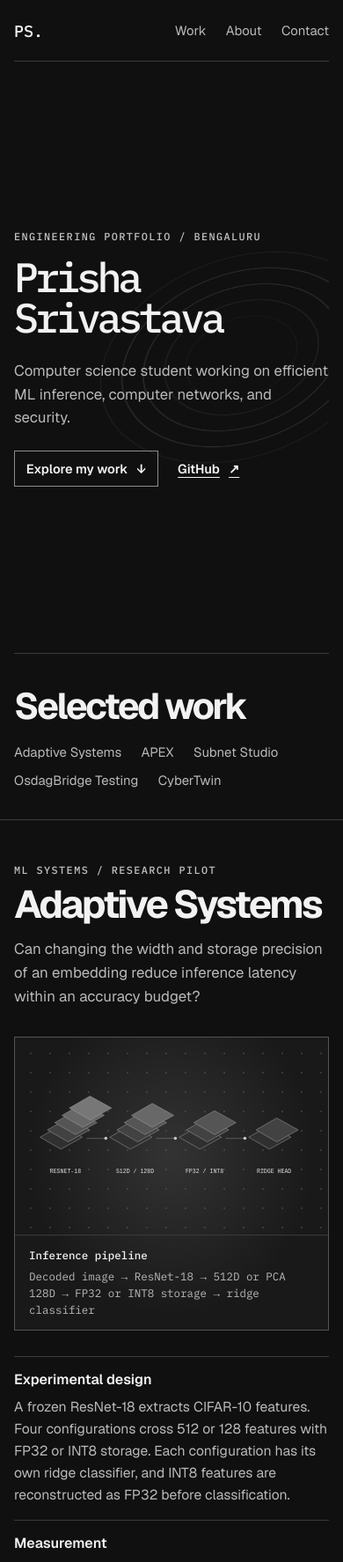
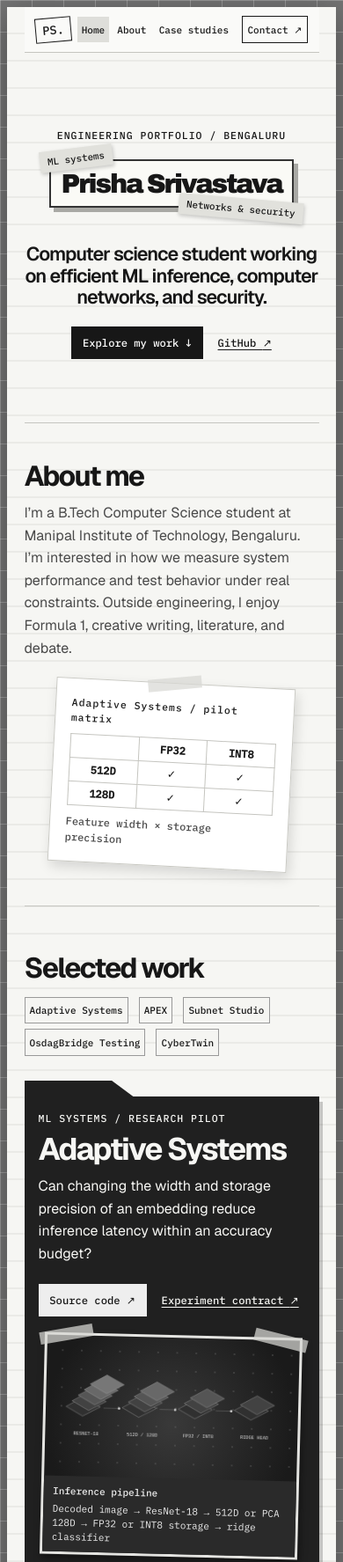
Before and after one commit to srivastavaprisha29-ops/portfolio1, a plain HTML site: page index.html in a window 390 px wide. Shown: the top 1775 px of the page at 88% size. Drawn offline with nearby package versions, Linux system fonts and the light colour scheme.

Commit message:
Restyle portfolio as a grayscale engineering notebook

```diff
--- a/index.html
+++ b/index.html
@@ -4,31 +4,52 @@
   <meta charset="utf-8">
   <meta name="viewport" content="width=device-width, initial-scale=1">
   <meta name="description" content="Prisha Srivastava's engineering portfolio in ML systems, networking, and cybersecurity.">
-  <meta name="theme-color" content="#101010">
+  <meta name="theme-color" content="#eeeeeb">
   <title>Prisha Srivastava | Engineering Portfolio</title>
   <link rel="preconnect" href="https://fonts.googleapis.com">
   <link rel="preconnect" href="https://fonts.gstatic.com" crossorigin>
-  <link href="https://fonts.googleapis.com/css2?family=Geist:wght@400;500;600;700&amp;family=IBM+Plex+Mono:wght@400;500&amp;display=swap" rel="stylesheet">
-  <link rel="stylesheet" href="styles.css?v=motion">
-  <script src="motion.js" defer></script>
+  <link href="https://fonts.googleapis.com/css2?family=Archivo+Black&amp;family=Geist:wght@400;500;600;700&amp;family=IBM+Plex+Mono:wght@400;500&amp;display=swap" rel="stylesheet">
+  <link rel="stylesheet" href="styles.css?v=notebook">
+  <script src="motion.js?v=notebook" defer></script>
 </head>
 <body id="top">
   <a class="skip" href="#main">Skip to content</a>
   <header class="site-header wrap">
     <a class="mark" href="#top" aria-label="Prisha Srivastava, back to top">PS.</a>
     <nav aria-label="Main navigation">
-      <a href="#work">Work</a><a href="#about">About</a><a href="#contact">Contact</a>
+      <a class="home-link" href="#top">Home</a><a href="#about">About</a><a href="#work">Case studies</a><a class="contact-link" href="#contact">Contact ↗</a>
     </nav>
   </header>
   <main id="main">
     <section class="hero wrap" aria-labelledby="name">
-      <div class="hero-art" aria-hidden="true"></div>
       <div class="hero-content">
         <p class="label">ENGINEERING PORTFOLIO / BENGALURU</p>
-        <h1 id="name" aria-label="Prisha Srivastava"><span class="typed" aria-hidden="true"><span>Prisha</span><span>Srivastava</span></span></h1>
+        <div class="name-frame">
+          <span class="note note-left">ML systems</span>
+          <h1 id="name" aria-label="Prisha Srivastava"><span class="typed" aria-hidden="true"><span>Prisha</span><span>Srivastava</span></span></h1>
+          <span class="note note-right">Networks &amp; security</span>
+        </div>
         <p class="intro">Computer science student working on efficient ML inference, computer networks, and security.</p>
         <div class="links"><a href="#work">Explore my work <span aria-hidden="true">↓</span></a><a href="https://github.com/srivastavaprisha29-ops">GitHub <span aria-hidden="true">↗</span></a></div>
       </div>
+    </section>
+
+    <section class="about wrap" id="about" aria-labelledby="about-title">
+      <div class="about-copy">
+        <h2 id="about-title">About me</h2>
+        <p>I’m a B.Tech Computer Science student at Manipal Institute of Technology, Bengaluru. I’m interested in how we measure system performance and test behavior under real constraints. Outside engineering, I enjoy Formula 1, creative writing, literature, and debate.</p>
+      </div>
+      <figure class="field-note">
+        <p class="label">Adaptive Systems / pilot matrix</p>
+        <table>
+          <thead><tr><td></td><th scope="col">FP32</th><th scope="col">INT8</th></tr></thead>
+          <tbody>
+            <tr><th scope="row">512D</th><td>✓</td><td>✓</td></tr>
+            <tr><th scope="row">128D</th><td>✓</td><td>✓</td></tr>
+          </tbody>
+        </table>
+        <figcaption>Feature width × storage precision</figcaption>
+      </figure>
     </section>
 
     <section id="work" aria-labelledby="work-title">
@@ -43,100 +64,107 @@
         </nav>
       </div>
     <article class="project" id="adaptive" aria-labelledby="adaptive-title">
-      <header class="project-header wrap">
+      <div class="project-body">
+      <header class="project-header">
         <p class="label">ML SYSTEMS / RESEARCH PILOT</p>
         <h3 id="adaptive-title">Adaptive Systems</h3>
         <p class="intro">Can changing the width and storage precision of an embedding reduce inference latency within an accuracy budget?</p>
+        <div class="links project-links"><a href="https://github.com/srivastavaprisha29-ops/Adaptive-Systems">Source code <span aria-hidden="true">↗</span></a><a href="https://github.com/srivastavaprisha29-ops/Adaptive-Systems/blob/main/docs/experiment-contract.md">Experiment contract <span aria-hidden="true">↗</span></a></div>
       </header>
-      <figure class="visual wrap" data-scene="adaptive">
+      <figure class="visual" data-scene="adaptive">
         <canvas aria-hidden="true"></canvas>
         <figcaption><strong>Inference pipeline</strong><span>Decoded image → ResNet-18 → 512D or PCA 128D → FP32 or INT8 storage → ridge classifier</span></figcaption>
       </figure>
-      <dl class="technical wrap">
+      </div>
+      <dl class="technical">
         <div><dt>Experimental design</dt><dd>A frozen ResNet-18 extracts CIFAR-10 features. Four configurations cross 512 or 128 features with FP32 or INT8 storage. Each configuration has its own ridge classifier, and INT8 features are reconstructed as FP32 before classification.</dd></div>
         <div><dt>Measurement</dt><dd>A single outer timer covers preprocessing through prediction on a single-threaded CPU. The harness records p50 and p95 latency and inventories tensor storage. Energy measurement is pending.</dd></div>
         <div><dt>Evaluation</dt><dd>The pilot screens configurations against a provisional 1 percentage-point accuracy margin using a paired bootstrap interval. It selects by validation p50 and locks the choice before evaluating the held-out test set.</dd></div>
       </dl>
-      <div class="links wrap"><a href="https://github.com/srivastavaprisha29-ops/Adaptive-Systems">Source code <span aria-hidden="true">↗</span></a><a href="https://github.com/srivastavaprisha29-ops/Adaptive-Systems/blob/main/docs/experiment-contract.md">Experiment contract <span aria-hidden="true">↗</span></a></div>
     </article>
 
     <article class="project" id="apex" aria-labelledby="apex-title">
-      <header class="project-header wrap">
+      <div class="project-body">
+      <header class="project-header">
         <p class="label">COMPUTER VISION / WORKING PROTOTYPE</p>
         <h3 id="apex-title">APEX</h3>
         <p class="intro">A Formula 1 car explorer with a webcam-driven exploded view and a trainable temporal gesture pipeline.</p>
+        <div class="links project-links"><a href="https://github.com/srivastavaprisha29-ops/APEX">Source code <span aria-hidden="true">↗</span></a></div>
       </header>
-      <figure class="visual wrap" data-scene="apex">
+      <figure class="visual" data-scene="apex">
         <canvas aria-hidden="true"></canvas>
         <figcaption><strong>Gesture-controlled assembly</strong><span>Webcam → MediaPipe landmarks → gesture rules → Three.js assembly</span></figcaption>
       </figure>
-      <dl class="technical wrap">
+      </div>
+      <dl class="technical">
         <div><dt>Interaction</dt><dd>Pinches move the model, two open hands scale it, and a two-pinch pull separates the assembly. Gesture changes and hand loss reset the interaction anchors.</dd></div>
         <div><dt>ML pipeline</dt><dd>The recorder exports labeled 32-frame landmark sequences. The PyTorch pipeline compares a mean-pooling MLP, a two-layer LSTM, and a temporal Transformer using participant-isolated splits.</dd></div>
         <div><dt>Current behavior</dt><dd>The viewer runs on gesture rules. The repository includes the training pipeline and FastAPI inference service. Dataset collection and trained-model validation are pending.</dd></div>
       </dl>
-      <div class="links wrap"><a href="https://github.com/srivastavaprisha29-ops/APEX">Source code <span aria-hidden="true">↗</span></a></div>
     </article>
 
     <article class="project" id="subnet" aria-labelledby="subnet-title">
-      <header class="project-header wrap">
+      <div class="project-body">
+      <header class="project-header">
         <p class="label">NETWORKS / LIVE TOOL</p>
         <h3 id="subnet-title">Subnet Studio</h3>
         <p class="intro">An interactive lab for seeing how an IPv4 prefix determines the address block and its usable hosts.</p>
+        <div class="links project-links"><a href="https://srivastavaprisha29-ops.github.io/Subnet-Studio/">Open practice lab <span aria-hidden="true">↗</span></a><a href="https://github.com/srivastavaprisha29-ops/Subnet-Studio">Source code <span aria-hidden="true">↗</span></a></div>
       </header>
-      <figure class="visual wrap" data-scene="subnet">
+      <figure class="visual" data-scene="subnet">
         <canvas aria-hidden="true"></canvas>
         <figcaption><strong>IPv4 address boundary</strong><span>192.168.1.10/24 · 24 network bits · 8 host bits</span></figcaption>
       </figure>
-      <dl class="technical wrap">
+      </div>
+      <dl class="technical">
         <div><dt>Address engine</dt><dd>Calculates masks, network and broadcast addresses, usable host ranges, and capacity for conventional /0–/30 subnets. VLSM exercises allocate the largest requirements first.</dd></div>
         <div><dt>Practice interface</dt><dd>A 32-bit explorer shows the network and host boundary. Generated questions provide immediate feedback, progressive hints, and worked solutions.</dd></div>
         <div><dt>Verification</dt><dd>The repository checks 1,000 addresses against an independent BigInt implementation and validates 600 generated question sets, including VLSM capacity and overlap.</dd></div>
       </dl>
-      <div class="links wrap"><a href="https://srivastavaprisha29-ops.github.io/Subnet-Studio/">Open practice lab <span aria-hidden="true">↗</span></a><a href="https://github.com/srivastavaprisha29-ops/Subnet-Studio">Source code <span aria-hidden="true">↗</span></a></div>
     </article>
 
     <article class="project" id="bridge" aria-labelledby="bridge-title">
-      <header class="project-header wrap">
+      <div class="project-body">
+      <header class="project-header">
         <p class="label">SOFTWARE VERIFICATION / TEST EVIDENCE</p>
         <h3 id="bridge-title">OsdagBridge Testing</h3>
         <p class="intro">A reproducible test harness for the desktop plate-girder design workflow, from input entry through structural analysis.</p>
+        <div class="links project-links"><a href="https://github.com/srivastavaprisha29-ops/OsdagBridge-Testing/blob/main/evidence/baseline/README.md">Baseline evidence <span aria-hidden="true">↗</span></a><a href="https://github.com/srivastavaprisha29-ops/OsdagBridge-Testing">Test repository <span aria-hidden="true">↗</span></a></div>
       </header>
-      <figure class="visual wrap" data-scene="bridge">
+      <figure class="visual" data-scene="bridge">
         <canvas aria-hidden="true"></canvas>
         <figcaption><strong>Plate-girder workflow</strong><span>Desktop fixture → backend handoff → OpenSees analysis → recorded results</span></figcaption>
       </figure>
-      <dl class="technical wrap">
+      </div>
+      <dl class="technical">
         <div><dt>Harness</dt><dd>A synthetic fixture populates the desktop inputs and triggers Design. The harness captures dictionaries around the backend handoff and records analysis output.</dd></div>
         <div><dt>Baseline finding</dt><dd>The completed spawn-worker run produced 50 load cases, 126 nodes, and 225 elements. The handoff reported an 8.4 m deck width while the analysis logged 8.5 m.</dd></div>
         <div><dt>Root cause and coverage</dt><dd>The analysis DTO used a 0.50 m default barrier while the layout used 0.45 m for each of two barriers. The repository also records span limits and design-variation checks.</dd></div>
       </dl>
-      <div class="links wrap"><a href="https://github.com/srivastavaprisha29-ops/OsdagBridge-Testing/blob/main/evidence/baseline/README.md">Baseline evidence <span aria-hidden="true">↗</span></a><a href="https://github.com/srivastavaprisha29-ops/OsdagBridge-Testing">Test repository <span aria-hidden="true">↗</span></a></div>
     </article>
 
     <article class="project" id="cyber" aria-labelledby="cyber-title">
-      <header class="project-header wrap">
+      <div class="project-body">
+      <header class="project-header">
         <p class="label">CYBERSECURITY / ARCHITECTURE CONCEPT</p>
         <h3 id="cyber-title">CyberTwin</h3>
         <p class="intro">A proposed identity graph for understanding how public signals can combine into an attack surface.</p>
+        <div class="links project-links"><a href="https://github.com/srivastavaprisha29-ops/CyberTwin">Architecture and roadmap <span aria-hidden="true">↗</span></a></div>
       </header>
-      <figure class="visual wrap" data-scene="cyber">
+      <figure class="visual" data-scene="cyber">
         <canvas aria-hidden="true"></canvas>
         <figcaption><strong>Proposed identity graph</strong><span>Public signals → identity correlation → exposure review</span></figcaption>
       </figure>
-      <dl class="technical wrap">
+      </div>
+      <dl class="technical">
         <div><dt>Graph model</dt><dd>The proposed graph connects identifiers such as usernames and email addresses to public profiles and exposure signals.</dd></div>
         <div><dt>Risk review</dt><dd>The concept maps links that could support impersonation or targeted phishing and calls for showing the evidence behind each risk signal.</dd></div>
         <div><dt>Development stage</dt><dd>Identity correlation, graph storage, and risk scoring are architecture proposals in the repository roadmap.</dd></div>
       </dl>
-      <div class="links wrap"><a href="https://github.com/srivastavaprisha29-ops/CyberTwin">Architecture and roadmap <span aria-hidden="true">↗</span></a></div>
     </article>
     </section>
 
-    <section class="about wrap" id="about" aria-labelledby="about-title">
-      <h2 id="about-title">About me</h2>
-      <p>I’m a B.Tech Computer Science student at Manipal Institute of Technology, Bengaluru. I’m interested in how we measure system performance and test behavior under real constraints. Outside engineering, I enjoy Formula 1, creative writing, literature, and debate.</p>
-    </section>
+
   </main>
   <footer id="contact">
     <div class="wrap contact">
--- a/styles.css
+++ b/styles.css
@@ -1,95 +1,133 @@
 :root {
-  color-scheme: dark;
-  --base: #101010;
-  --panel: #191919;
-  --white: #f2f2f2;
-  --muted: #b9b9b9;
-  --rule: #3b3b3b;
+  --paper: #f6f6f3;
+  --ink: #171717;
+  --muted: #494949;
+  --rule: #c5c5c0;
   --mono: "IBM Plex Mono", ui-monospace, monospace;
 }
 * { box-sizing: border-box; }
-body { margin: 0; background: var(--base); color: var(--white); font: 400 1rem/1.6 Geist, system-ui, sans-serif; }
+body {
+  width: min(100% - 5rem, 80rem);
+  margin: 1.6rem auto;
+  color: var(--ink);
+  background: repeating-linear-gradient(transparent 0 29px, #dededa 30px, transparent 31px), var(--paper);
+  font: 400 1rem/1.6 Geist, system-ui, sans-serif;
+  box-shadow: 0 8px 35px #0005;
+}
+html {
+  background-color: #747474;
+  background-image: linear-gradient(#ffffff40 1px, transparent 1px), linear-gradient(90deg, #ffffff40 1px, transparent 1px);
+  background-size: 36px 36px;
+}
 h1, h2, h3, p, figure, dl, dd { margin: 0; }
-h2, h3 { line-height: .96; letter-spacing: -.06em; }
-h2 { font-size: clamp(2.6rem, 6vw, 5rem); }
-h3 { font-size: clamp(2.75rem, 8vw, 7.3rem); }
-a { color: inherit; text-underline-offset: .27em; }
-a:hover { color: #fff; text-decoration: underline; }
-a:focus-visible { outline: 2px solid white; outline-offset: 5px; }
-p, dd { color: var(--muted); }
-.wrap { width: min(100% - 4rem, 77rem); margin-inline: auto; }
-.skip { position: absolute; top: .5rem; left: .5rem; z-index: 3; background: #222; padding: .5rem; transform: translateY(-160%); }
+h2, h3 { line-height: 1.02; letter-spacing: -.055em; }
+h2 { font-size: clamp(2rem, 5vw, 3.75rem); }
+h3 { font-size: clamp(2.2rem, 5.3vw, 4.5rem); }
+a { color: inherit; text-underline-offset: .24em; }
+a:focus-visible { outline: 2px dashed currentColor; outline-offset: 4px; }
+.wrap { width: calc(100% - clamp(2rem, 10vw, 9rem)); margin-inline: auto; }
+.skip { position: absolute; z-index: 4; top: .5rem; left: .5rem; background: white; padding: .6rem; transform: translateY(-160%); }
 .skip:focus { transform: none; }
-.site-header { min-height: 4.4rem; display: flex; align-items: center; justify-content: space-between; gap: 1rem; border-bottom: 1px solid var(--rule); }
-.mark { font: 500 1.15rem var(--mono); text-decoration: none; }
-nav { display: flex; flex-wrap: wrap; gap: .5rem 1.4rem; }
-nav a { color: var(--muted); font-size: .93rem; text-decoration: none; }
-.hero { position: relative; isolation: isolate; min-height: min(46rem, 86svh); display: grid; align-items: center; padding-block: 4rem; overflow: clip; }
-.hero-content { position: relative; z-index: 1; }
-.label { color: #c3c3c3; font: 500 .74rem/1.45 var(--mono); letter-spacing: .12em; }
-.hero h1 { margin-block: .95rem 1.5rem; font: 500 clamp(2.8rem, 9.65vw, 8rem)/.98 var(--mono); letter-spacing: -.095em; }
-.typed { display: grid; }
+.site-header {
+  display: flex; align-items: center; gap: .7rem 1.2rem;
+  padding: .65rem clamp(.8rem, 3vw, 2rem);
+  border-bottom: 1px solid var(--rule); background: #fafaf8;
+}
+.mark { border: 1px solid; padding: .25rem .45rem; font: 500 .85rem var(--mono); text-decoration: none; transform: rotate(-5deg); }
+nav { display: flex; flex-wrap: wrap; gap: .4rem .75rem; }
+.site-header nav { flex: 1; align-items: center; }
+nav a { font: 500 .76rem var(--mono); padding: .5rem .65rem; text-decoration: none; }
+nav a:hover { background: #d7d7d3; }
+.home-link { background: #dededa; }
+.contact-link { margin-left: auto; border: 1px solid; }
+.hero { text-align: center; padding-block: clamp(5.3rem, 10vw, 9rem) clamp(4.5rem, 9vw, 8rem); }
+.label { font: 500 .72rem/1.5 var(--mono); letter-spacing: .085em; }
+.name-frame {
+  position: relative; width: fit-content; max-width: 100%;
+  margin: 1.15rem auto 2.5rem; padding: .7rem clamp(.65rem, 3vw, 2.5rem);
+  background: #fafaf6; border: 2px solid #333; box-shadow: 5px 5px 0 #a9a9a5;
+}
+.hero h1 { font: 400 clamp(1.9rem, 7.1vw, 6.7rem)/.97 "Archivo Black", Geist, sans-serif; letter-spacing: -.07em; }
+.typed { display: flex; justify-content: center; flex-wrap: wrap; column-gap: .18em; }
 .typed > span { width: max-content; }
-.typing .typed > span { clip-path: inset(0 100% 0 0); animation: type-name .45s steps(6, end) forwards; }
-.typing .typed > span + span { animation: type-name .65s steps(10, end) .45s forwards; }
-.typing .typed > span:last-child::after { content: "_"; opacity: .7; animation: cursor .85s step-end 4; }
+.typing .typed > span { clip-path: inset(0 100% 0 0); animation: type-name .42s steps(6, end) forwards; }
+.typing .typed > span + span { animation: type-name .65s steps(10, end) .42s forwards; }
+.typing .typed > span:last-child::after { content: "_"; position: absolute; animation: cursor .85s step-end 4; }
 @keyframes type-name { to { clip-path: inset(0); } }
 @keyframes cursor { 50% { opacity: 0; } }
-.hero-art {
-  position: absolute;
-  z-index: -1;
-  width: min(62vw, 51rem);
-  aspect-ratio: 1;
-  right: -3%;
-  top: 50%;
-  transform: translateY(-50%) rotate(-20deg) scaleY(.68);
-  background: repeating-radial-gradient(ellipse, #cfcfcf00 0 14px, #999 15px, #cfcfcf00 17px 25px);
-  mask-image: radial-gradient(ellipse, #0000 17%, #000 50%, #0000 72%);
-  opacity: .37;
+.note {
+  position: absolute; z-index: 2; white-space: nowrap;
+  background: #e1e1dc; box-shadow: 1px 2px 4px #0003;
+  padding: .3rem .55rem; font: 500 .68rem var(--mono);
 }
-.intro { font-size: clamp(1.05rem, 2vw, 1.33rem); max-width: 56ch; }
-.hero .intro { max-width: 37ch; }
-.links { display: flex; align-items: center; flex-wrap: wrap; gap: .7rem 1.4rem; margin-top: 1.5rem; }
-.links a { display: inline-flex; gap: .7em; align-items: center; min-height: 2.55rem; font-size: .91rem; font-weight: 600; }
-.links a:first-child { padding: .4rem .8rem; border: 1px solid #8d8d8d; text-decoration: none; }
-.links a:first-child:hover { background: #303030; }
-.work-index { padding-block: 2.5rem 2rem; border-top: 1px solid var(--rule); }
-.work-index nav { margin-top: 1.25rem; }
-.project { border-top: 1px solid var(--rule); padding-block: clamp(3rem, 7vw, 7rem); scroll-margin-top: 1rem; }
-.project:nth-of-type(even) { background: #151515; }
-.project h3 { margin-block: .65rem .95rem; }
-.visual {
-  position: relative;
-  margin-top: 2rem;
-  border: 1px solid #545454;
-  background: radial-gradient(ellipse at 50% 40%, #333, #191919 65%);
-  overflow: hidden;
+.note-left { top: -.9rem; left: -.8rem; transform: rotate(-7deg); }
+.note-right { bottom: -.9rem; right: -.8rem; transform: rotate(5deg); }
+.hero .intro { margin-inline: auto; max-width: 27ch; font-size: clamp(1.35rem, 3.1vw, 2.7rem); font-weight: 600; letter-spacing: -.045em; line-height: 1.13; }
+.links { display: flex; flex-wrap: wrap; align-items: center; gap: .6rem 1.05rem; margin-top: 1.35rem; }
+.hero .links { justify-content: center; }
+.links a { font: 500 .76rem/1.35 var(--mono); }
+.links a:first-child { padding: .65rem .8rem; background: var(--ink); color: white; text-decoration: none; }
+.links a:first-child:hover { text-decoration: underline; }
+.about {
+  display: grid; grid-template-columns: minmax(0, 1.35fr) minmax(0, .65fr);
+  align-items: center; gap: clamp(1.7rem, 7vw, 6rem);
+  border-block: 1px solid var(--rule); padding-block: clamp(2.7rem, 7vw, 5rem);
 }
-.visual canvas { display: block; width: 100%; height: clamp(14rem, 43vw, 30rem); }
-.visual figcaption {
-  display: flex;
-  justify-content: space-between;
-  gap: .35rem 1.25rem;
-  flex-wrap: wrap;
-  border-top: 1px solid var(--rule);
-  padding: .85rem 1rem;
-  color: var(--muted);
-  font: 400 .78rem/1.5 var(--mono);
+.about-copy p, .contact p { margin-top: .8rem; max-width: 52ch; color: var(--muted); }
+.field-note {
+  position: relative; padding: 1.1rem; background: white; transform: rotate(3deg);
+  border: 1px solid #c9c9c3; box-shadow: 3px 6px 14px #0002;
+  font: 500 .75rem/1.5 var(--mono);
 }
-.visual strong { color: var(--white); font-weight: 500; }
-.technical { display: grid; grid-template-columns: repeat(3, minmax(0, 1fr)); gap: 1.5rem; margin-top: 1.8rem; }
-.technical > div { border-top: 1px solid var(--rule); padding-top: .8rem; }
-dt { font-weight: 600; margin-bottom: .35rem; }
-dd { font-size: .98rem; }
-.about { display: grid; grid-template-columns: .8fr 1fr; gap: 1.5rem; border-top: 1px solid var(--rule); padding-block: 4rem; }
-.about p, .contact p { max-width: 54ch; }
-footer { border-top: 1px solid var(--rule); background: var(--panel); }
-.contact { padding-block: 3.5rem; }
-.contact p { margin-top: 1rem; }
-@media (max-width: 45rem) {
-  .wrap { width: calc(100% - 2rem); }
-  .hero { min-height: min(42rem, 81svh); }
-  .hero h1 { font-size: clamp(2.5rem, 12vw, 5rem); }
-  .hero-art { width: 95vw; right: -24%; opacity: .23; }
-  .technical, .about { grid-template-columns: 1fr; gap: 1rem; }
+.field-note::before, .visual::before, .visual::after {
+  content: ""; position: absolute; z-index: 1; width: 3.8rem; height: .85rem;
+  background: #d9d9d5b8; pointer-events: none;
 }
+.field-note::before { top: -.45rem; left: 38%; transform: rotate(-8deg); }
+.field-note table { width: 100%; margin-block: .6rem; border-collapse: collapse; text-align: center; }
+.field-note td, .field-note th { border: 1px solid var(--rule); padding: .25rem; }
+.field-note figcaption { color: var(--muted); }
+.work-index { padding-block: 3.4rem 2.9rem; }
+.work-index nav { margin-top: 1rem; }
+.work-index nav a { border: 1px solid #999; background: #f5f5f2; }
+.work-index nav a:hover { background: #dededa; }
+.project {
+  position: relative; isolation: isolate; width: calc(100% - clamp(2rem, 10vw, 9rem)); margin: 0 auto 3.4rem;
+  padding: clamp(1rem, 3.2vw, 2.7rem);
+  background: #202020; color: #f7f7f4;
+  scroll-margin-top: 2.6rem; box-shadow: 4px 6px 0 #0003;
+}
+.project::before {
+  content: ""; position: absolute; z-index: -1; top: -1.15rem; left: 0;
+  width: 38%; max-width: 15rem; height: 1.3rem;
+  background: inherit; clip-path: polygon(0 0, 78% 0, 100% 100%, 0 100%);
+}
+.project:nth-of-type(even) { background: #d4d4d0; color: #171717; }
+.project:nth-of-type(even)::before { left: 24%; }
+.project-body { display: grid; grid-template-columns: minmax(0, .78fr) minmax(0, 1.22fr); gap: clamp(1.3rem, 4vw, 3.1rem); align-items: center; }
+.project h3 { margin-block: .55rem .7rem; }
+.project .intro { max-width: 38ch; }
+.project-links a:first-child { background: #eee; color: #171717; }
+.project:nth-of-type(even) .project-links a:first-child { background: #171717; color: #eee; }
+.visual { position: relative; border: 3px solid #e4e4e1; background: radial-gradient(ellipse at 50% 40%, #393939, #1a1a1a 70%); color: #eee; transform: rotate(1.4deg); box-shadow: 2px 5px 10px #0006; }
+.visual::before { top: -.5rem; left: -.55rem; transform: rotate(-11deg); }
+.visual::after { top: -.45rem; right: -.55rem; transform: rotate(13deg); }
+.visual canvas { display: block; width: 100%; height: clamp(10rem, 25vw, 22rem); }
+.visual figcaption { display: grid; gap: .25rem; background: #2a2a2a; padding: .55rem .65rem; font: 400 .69rem/1.45 var(--mono); }
+.visual strong { font-weight: 500; }
+.technical { display: grid; grid-template-columns: repeat(3, minmax(0, 1fr)); gap: 1rem; margin-top: 2rem; }
+.technical > div { border-top: 1px solid #888; padding-top: .65rem; }
+dt { font-weight: 700; margin-bottom: .3rem; }
+dd { font-size: .91rem; }
+footer { border-top: 1px solid var(--rule); background: #e5e5e1; }
+.contact { padding-block: 2.8rem; }
+@media (max-width: 47rem) {
+  body { width: calc(100% - 1rem); margin: .5rem auto; }
+  .site-header { gap: .4rem; }
+  .site-header nav { gap: .25rem; }
+  nav a { padding: .45rem .32rem; font-size: .69rem; }
+  .project-body, .technical { grid-template-columns: 1fr; }
+  .about { grid-template-columns: 1fr; }
+  .field-note { width: min(100%, 17rem); justify-self: center; }
+  .visual { margin-inline: .3rem; }
+}
```
